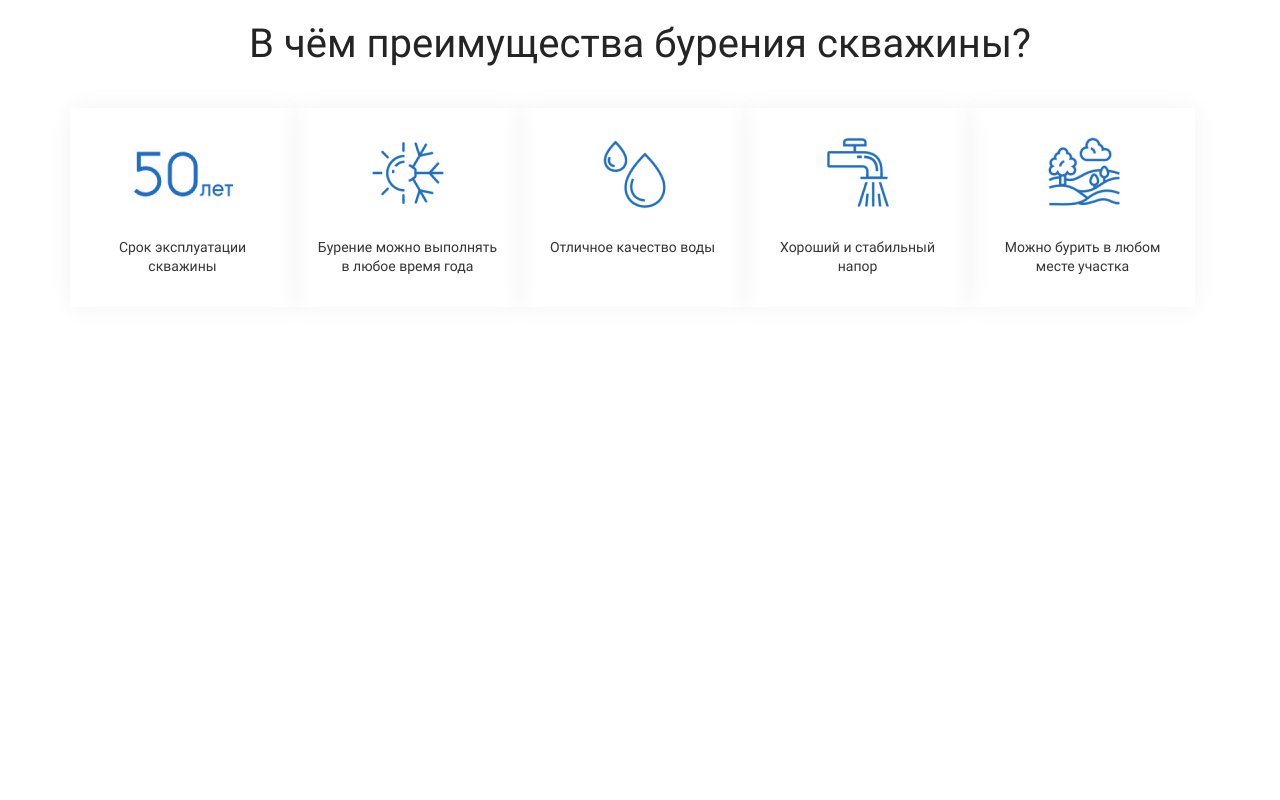
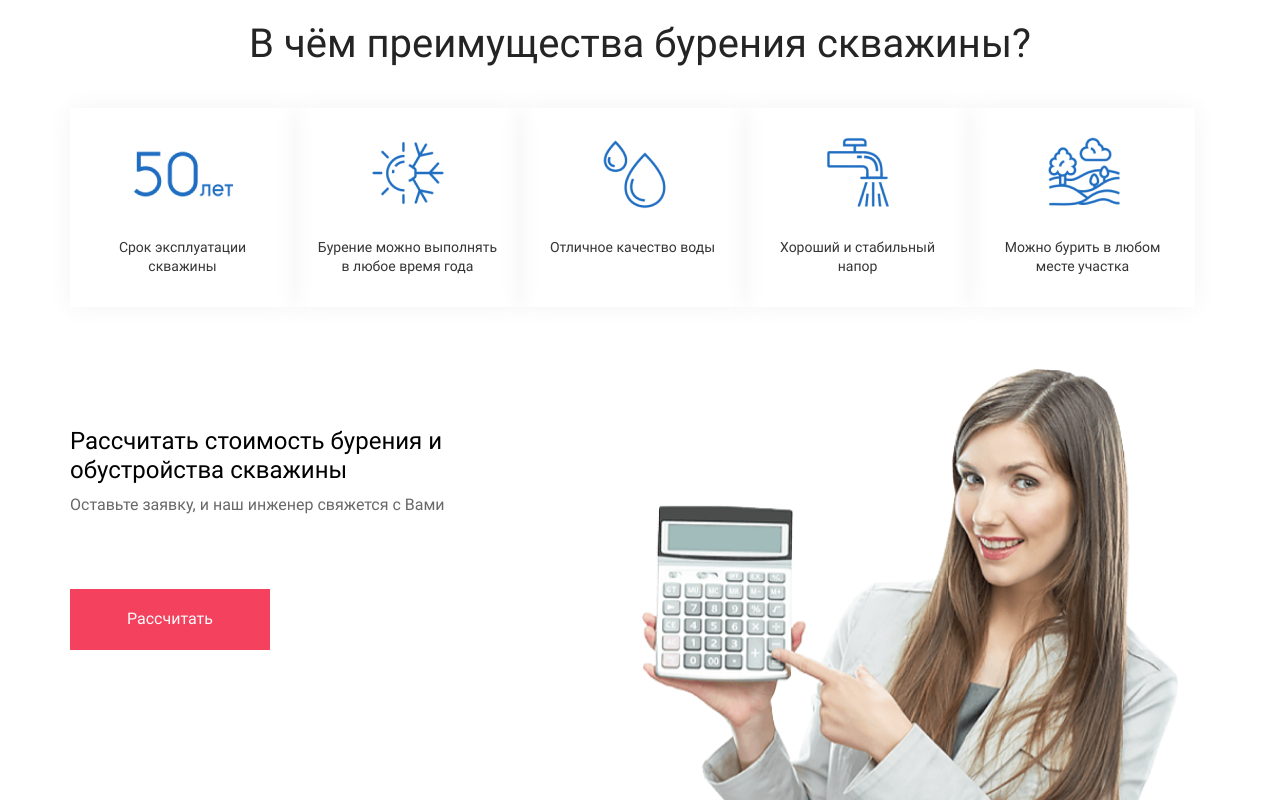
Before and after one commit to Royal-Aver/Drilling-of-the-wells, a website: page app/index.html in a window 1280 px wide. Shown: the part 1354-2154 px from the top of the page. Before the commit the page ends 1721 px from the top, so only its background shows below. Drawn offline with nearby package versions, Linux system fonts and the light colour scheme; files that its build step writes are made by us from their sources.

Commit message:
added section cost-calculation and button

```diff
--- a/app/index.html
+++ b/app/index.html
@@ -169,6 +169,23 @@
 				</ul>
 			</div>
 		</section>
+
+		<section class="cost-calculation">
+			<div class="container">
+				<div class="cost-calculation__img" style="background-image: url(images/cost-calculation/bg.png);"></div>
+				<div class="cost-calculation__content">
+					<h2 class="cost-calculation__title">
+						Рассчитать стоимость бурения и обустройства скважины
+					</h2>
+					<p class="cost-calculation__text">
+						Оставьте заявку, и наш инженер свяжется с Вами
+					</p>
+					<button class="button cost-calculation__btn">
+						Рассчитать
+					</button>
+				</div>
+			</div>
+		</section>
 	</main>
 
 
--- /dev/null
+++ b/app/scss/index/_button.scss
@@ -0,0 +1,8 @@
+.button {
+	width: 200px;
+	max-width: 100%;
+	line-height: 3.8;
+	color: #fbfbfb;
+	background-color: #f4415e;
+	border: none;
+}
--- /dev/null
+++ b/app/scss/index/_cost-calculation.scss
@@ -0,0 +1,30 @@
+.cost-calculation {
+	padding: 60px 0 150px;
+	position: relative;
+
+	&__img {
+		position: absolute;
+		background-repeat: no-repeat;
+		background-position: right top;
+		height: 100%;
+		width: 50%;
+		right: 100px;
+		top: 0;
+	}
+
+	&__content {
+		max-width: 500px;
+	}
+
+	&__title {
+		margin-bottom: 10px;
+		font-weight: 400;
+	}
+
+	&__text {
+		color: #696868;
+		margin-bottom: 75px;
+	}
+}
+
+@import "index/button";
--- a/app/scss/style.scss
+++ b/app/scss/style.scss
@@ -8,5 +8,6 @@
 @import "components/top";
 @import "components/individual";
 @import "components/advantages";
+@import "index/cost-calculation";
 
 @import "media";
```
Also changed, not shown: app/images/cost-calculation/bg.png (added).
